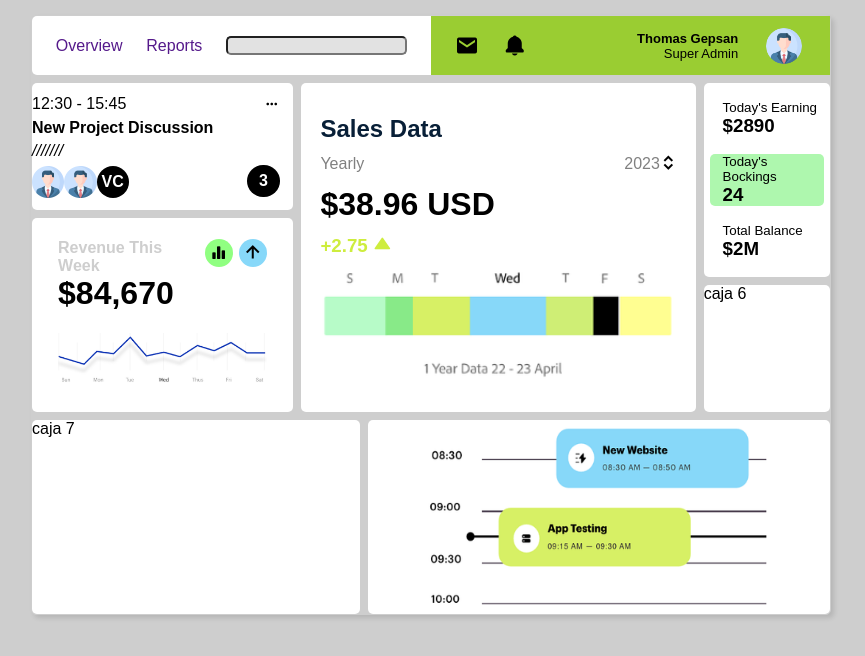
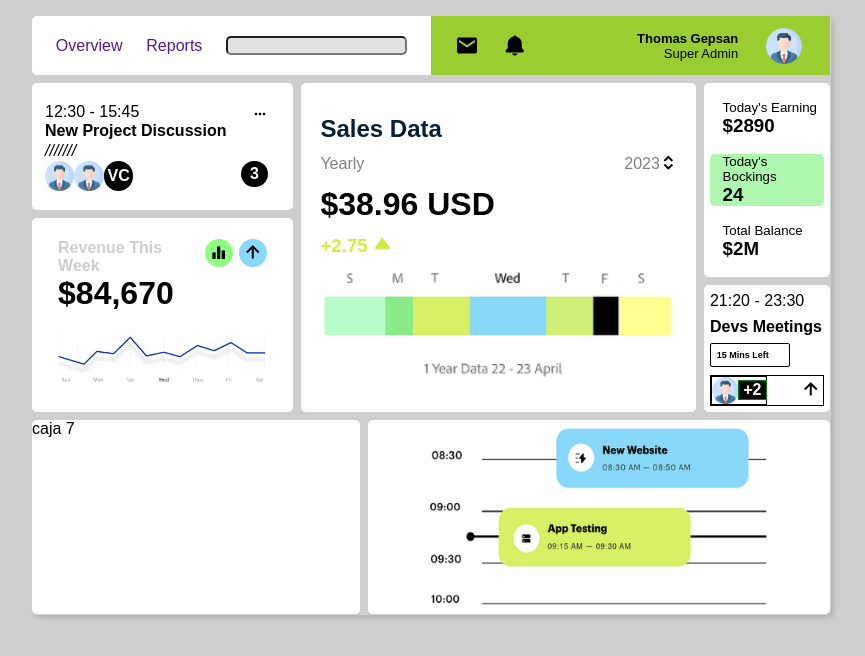
Before and after one commit to JuanManuelGilQuiroga/gridBasico, a plain HTML site: page index.html in a window 1280 px wide. Shown: the whole page, without its empty margins (209-1074 px from the left). Drawn offline with nearby package versions, Linux system fonts and the light colour scheme.

Commit message:
feat: :sparkles: Item6
Item6 in process, almost completed.

```diff
--- a/css/style.css
+++ b/css/style.css
@@ -121,6 +121,7 @@ body {
     flex-direction: row;
     justify-content: space-between;
     align-items: center;
+    padding: 5%;
 }
 .div1Item2{
     height: 90%;
@@ -301,8 +302,56 @@ body {
 }
 
 .item6 {
-    background: rgb(41, 133, 133);
+    background: #CEED3E;
     grid-area: devs;
+    display: flex;
+    flex-direction: column;
+    justify-content: space-between;
+    padding: 5%;
+}
+.whiteDiv{
+    border: 1px solid black;
+    width: 70%;
+    background: white;
+    padding: 5%;
+    border-radius: 2px;
+}
+.whiteDiv p{
+    font-size: xx-small;
+    font-weight: 800;
+}
+.iconsItem6{
+    border: 1px solid black;
+    width: 100%;
+    display: flex;
+    align-items: center;
+    justify-content: space-between;
+}
+.imgItem6{
+    width: 50%;
+    border: 1px solid black;
+    display: flex;
+    align-items: center;
+    padding: 0;
+}
+.circleItem6{
+    outline: 1px solid green;
+    background: rgb(0, 0, 0);
+    margin: 2;
+    height: 100%;
+    display: flex;
+    align-items: center;
+    justify-content: center;
+}
+.circleItem6 > p{
+    font-weight: 700;
+    color: var(--color-secundary);
+}
+.imgItem6 > *{
+    width: 50%;
+}
+.iconsItem6 > i{
+    font-size: 1.5em;
 }
 
 .item7 {
--- a/index.html
+++ b/index.html
@@ -98,7 +98,20 @@
                 <img src="storage/img/grafica.png" alt="grafica" class="grafica">
             </div>
         </div>
-        <div class="item6">caja 6</div>
+        <div class="item6">
+            <p>21:20 - 23:30</p>
+            <h4>Devs Meetings</h4>
+            <div class="whiteDiv">
+                <p>15 Mins Left</p>
+            </div>
+            <div class="iconsItem6">
+                <div class="imgItem6">
+                    <img src="storage/img/user.png" alt="userImg">
+                    <div class="circleItem6"><p>+2</p></div>
+                </div>
+                <i class='bx bx-up-arrow-alt'></i>
+            </div>
+        </div>
         <div class="item7">caja 7</div>
         <div class="item8">
             <img src="storage/img/imgItem8.png" alt="item8">
```
